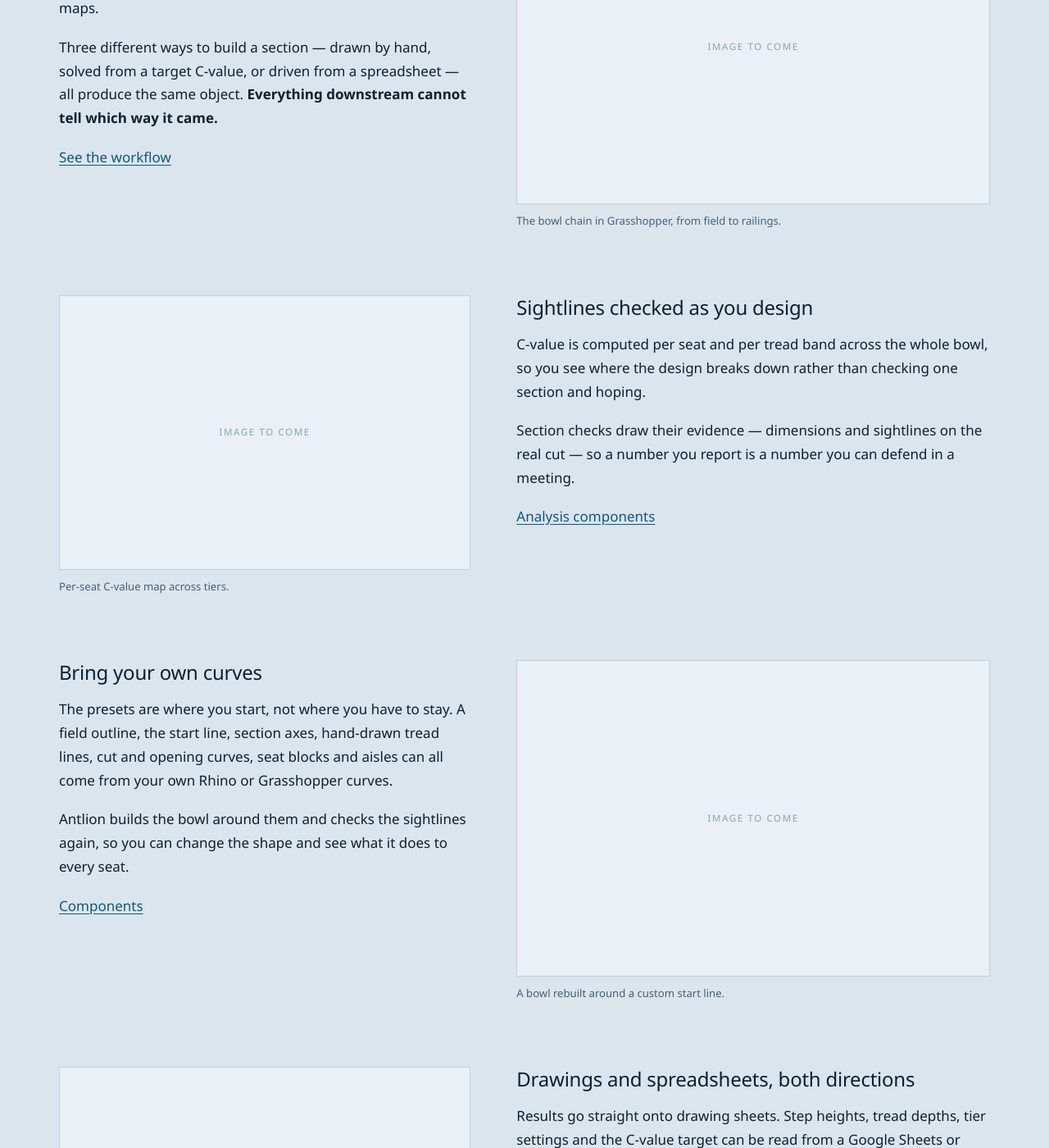
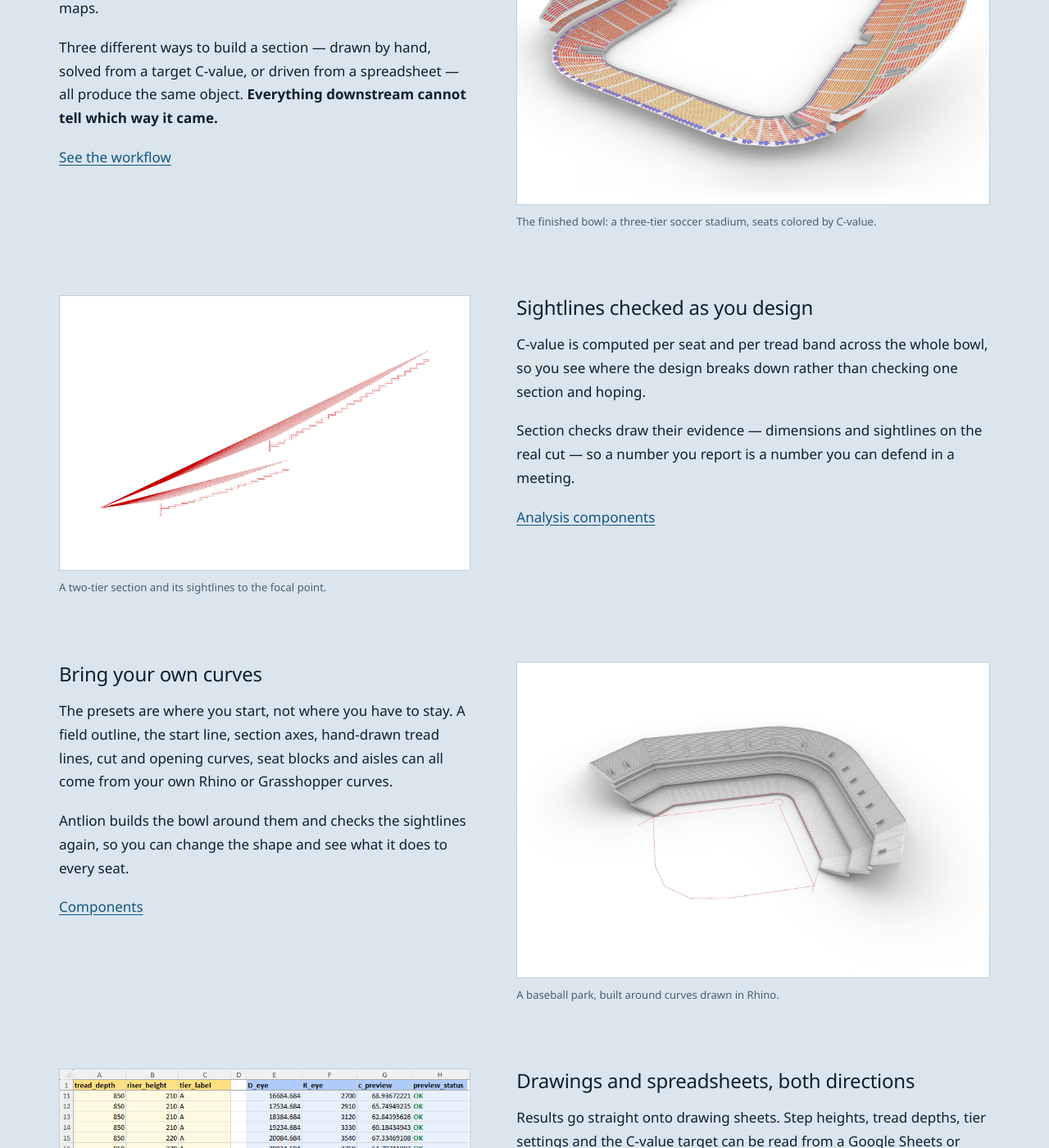
Before and after one commit to plugindevlab/plugindevlab.github.io, a Jekyll site: the page built from antlion/index.md, in a window 1280 px wide and 1400 px high, scrolled down 629 px. Shown: the whole window at 82% size. Built offline with Jekyll 4.4.1, drawn with Linux system fonts in a browser that asks for light colours; some of the changed text lies outside the part shown.

Commit message:
Antlion page shows the bowl, a section's sightlines, a baseball park and the section workbook
- One chain: the finished three-tier soccer bowl, seats colored by C-value
- Sightlines: a two-tier section and its sightlines to the focal point
- Bring your own curves: a baseball park built around curves drawn in Rhino
- Drawings and spreadsheets: the section inputs in an Excel workbook

```diff
--- a/antlion/index.md
+++ b/antlion/index.md
@@ -26,8 +26,8 @@ tell which way it came.**
 [See the workflow](workflow/index.md)
 </div>
 <figure class="fig">
-<div class="fig-wait">Image to come</div>
-<figcaption>The bowl chain in Grasshopper, from field to railings.</figcaption>
+<img src="{{ '/assets/img/antlion/landing/soccer-bowl-c-value.jpg' | relative_url }}" alt="A three-tier soccer stadium bowl in Rhino, each seat colored by its C-value." width="1800" height="1200">
+<figcaption>The finished bowl: a three-tier soccer stadium, seats colored by C-value.</figcaption>
 </figure>
 </section>
 
@@ -44,8 +44,8 @@ number you report is a number you can defend in a meeting.
 [Analysis components](components/index.html)
 </div>
 <figure class="fig">
-<div class="fig-wait">Image to come</div>
-<figcaption>Per-seat C-value map across tiers.</figcaption>
+<img src="{{ '/assets/img/antlion/landing/section-sightlines.png' | relative_url }}" alt="A two-tier stepped section with red sightlines converging on the focal point." width="1800" height="1200">
+<figcaption>A two-tier section and its sightlines to the focal point.</figcaption>
 </figure>
 </section>
 
@@ -63,8 +63,8 @@ shape and see what it does to every seat.
 [Components](components/index.html)
 </div>
 <figure class="fig">
-<div class="fig-wait">Image to come</div>
-<figcaption>A bowl rebuilt around a custom start line.</figcaption>
+<img src="{{ '/assets/img/antlion/landing/baseball-custom-curves.jpg' | relative_url }}" alt="Baseball park stands in Rhino, built around hand-drawn red curves." width="1800" height="1200">
+<figcaption>A baseball park, built around curves drawn in Rhino.</figcaption>
 </figure>
 </section>
 
@@ -81,8 +81,8 @@ Works in millimeter and inch documents.
 [<span translate="no">Table</span> components](components/index.html)
 </div>
 <figure class="fig">
-<div class="fig-wait">Image to come</div>
-<figcaption>Section sheets and the workbook they came from.</figcaption>
+<img src="{{ '/assets/img/antlion/landing/workbook-section-input.png' | relative_url }}" alt="An Excel sheet of section inputs: tread depth, riser height and tier per row, with eye distances and a C-value preview." width="780" height="520">
+<figcaption>Section inputs in an Excel workbook: tread and riser per row, with a C-value preview.</figcaption>
 </figure>
 </section>
 
```
Also changed, not shown: assets/img/antlion/landing/baseball-custom-curves.jpg (added), assets/img/antlion/landing/section-sightlines.png (added), assets/img/antlion/landing/soccer-bowl-c-value.jpg (added), assets/img/antlion/landing/workbook-section-input.png (added).
